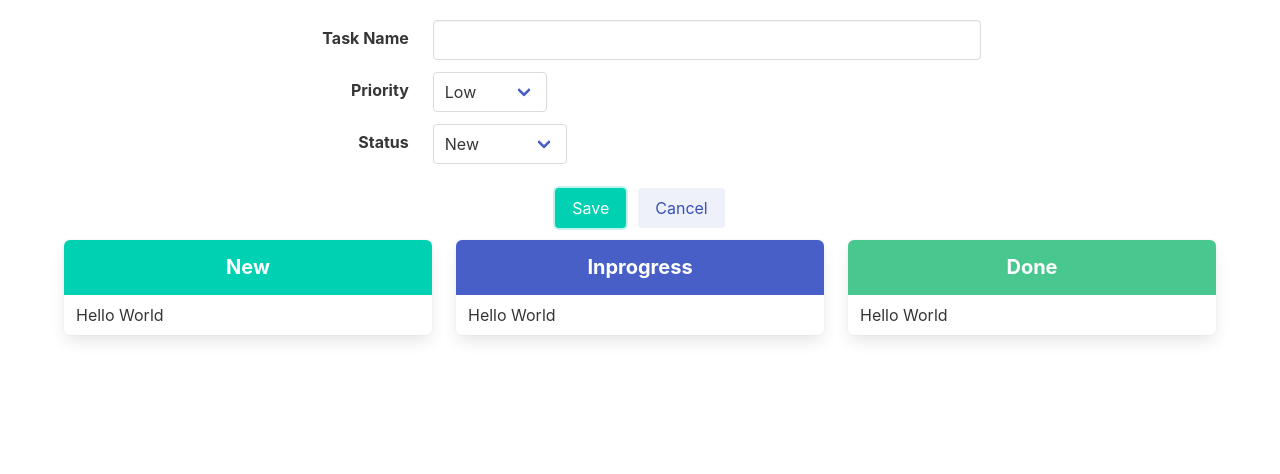
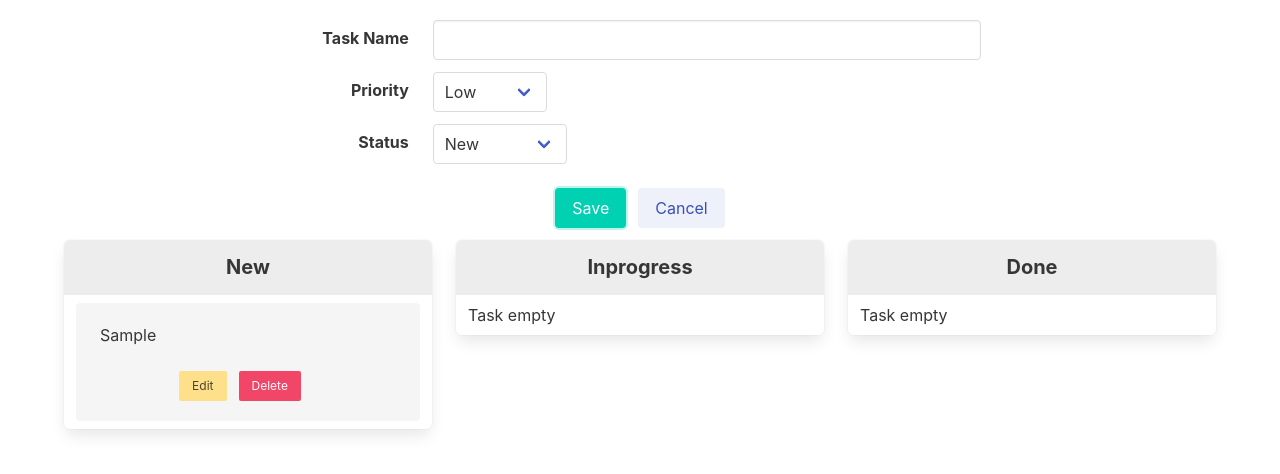
Before and after one commit to MuhamadIsmuaji/todo-sevima-training, a React (Create React App) app: page / in a window 1280 px wide. Both pictures are taken after typing "Sample" into the empty fields and a click on the button "Save". Shown: the top 474 px of the page. Built offline with nearby package versions, Linux system fonts and the light colour scheme.

Commit message:
(add) other component(s)

```diff
--- a/src/App.js
+++ b/src/App.js
@@ -2,11 +2,6 @@ import React, { useState, useEffect } from 'react';
 import 'bulma/css/bulma.css'
 import './App.css'
 import TaskStatus from './components/TaskStatus';
-// import styled from 'styled-components';
-
-// const ButtonCustom = styled(Button)`
-//   border-color: 1px black solid;
-// `;
 
 const App = () => {
   const TASK_PRIORITY_LOW = 'L';
@@ -74,11 +69,27 @@ const App = () => {
       let taskTemp = [...taskLists];
       taskTemp[formState].taskName = task.taskName;
       taskTemp[formState].taskPriority = task.taskPriority;
+      taskTemp[formState].taskStatus = task.taskStatus;
 
       setTaskList(taskTemp);
-
       resetTask();
       setFormState(INIT_FORM_STATE);
+    }
+  }
+
+  const clickTaskItem = (taskId, action) => {
+    switch (action) {
+      case 'edit':
+        editTask(taskId);
+        break;
+
+      case 'delete':
+        deleteTask(taskId);
+        break;
+
+      default:
+        throw 'Something wrong...';
+        break;
     }
   }
 
@@ -97,11 +108,19 @@ const App = () => {
       return idx === taskId;
     })
 
-    setTask({ taskName: taskTemp.taskName, taskPriority: taskTemp.taskPriority })
+    setTask({ taskName: taskTemp.taskName, taskPriority: taskTemp.taskPriority, taskStatus: taskTemp.taskStatus })
+  }
+
+  const getTaskListsBy = (filterBy, filterValue) => {
+    return taskLists.filter((obj) => {
+      return obj[filterBy] === filterValue;
+    })
   }
 
   useEffect(() => {
-    document.title = `Number of task(s): ${taskLists.length}`;
+    document.title = `New (${getTaskListsBy('taskStatus', TASK_STATUS_NEW).length}) |
+      Inprogress (${getTaskListsBy('taskStatus', TASK_STATUS_INPROGRESS).length}) |
+      Done (${getTaskListsBy('taskStatus', TASK_STATUS_DONE).length})`;
   });
 
   return (
@@ -178,13 +197,22 @@ const App = () => {
       </form>
       <div className="columns">
         <div className="column">
-          <TaskStatus taskStatusTitle={getTaskStatuses(TASK_STATUS_NEW).statusName}/>
+          <TaskStatus
+            taskStatusLists={getTaskListsBy(`taskStatus`, TASK_STATUS_NEW)}
+            taskStatusTitle={getTaskStatuses(TASK_STATUS_NEW).statusName}
+            onClick={(idx, action) => clickTaskItem(idx, action)} />
         </div>
         <div className="column">
-          <TaskStatus taskStatusClass="is-link" taskStatusTitle={getTaskStatuses(TASK_STATUS_INPROGRESS).statusName} />
+          <TaskStatus
+            taskStatusLists={getTaskListsBy(`taskStatus`, TASK_STATUS_INPROGRESS)}
+            taskStatusTitle={getTaskStatuses(TASK_STATUS_INPROGRESS).statusName}
+            onClick={(idx, action) => clickTaskItem(idx, action)} />
         </div>
         <div className="column">
-          <TaskStatus taskStatusClass="is-success" taskStatusTitle={getTaskStatuses(TASK_STATUS_DONE).statusName} />
+          <TaskStatus
+            taskStatusLists={getTaskListsBy(`taskStatus`, TASK_STATUS_DONE)}
+            taskStatusTitle={getTaskStatuses(TASK_STATUS_DONE).statusName}
+            onClick={(idx, action) => clickTaskItem(idx, action)} />
         </div>
       </div>
     </div>
--- a/src/components/TaskStatus.js
+++ b/src/components/TaskStatus.js
@@ -1,11 +1,14 @@
 import React from 'react';
+import TaskStatusList from './TaskStatusList';
 
 const TaskStatus = (props) => {
+  const taskStatusTitle = props.taskStatusTitle ? props.taskStatusTitle : `-`;
+
   return (
-    <article className={`panel ${props.taskStatusClass ? props.taskStatusClass : `is-primary`}`}>
-      <p className="panel-heading has-text-centered">{props.taskStatusTitle ? props.taskStatusTitle : `-` }</p>
+    <article className={`panel`}>
+      <p className="panel-heading has-text-centered">{taskStatusTitle}</p>
       <div className="panel-block">
-        Hello World
+        <TaskStatusList taskLists={props.taskStatusLists} onClick={(idx, action) => props.onClick(idx, action)}></TaskStatusList>
       </div>
     </article>
   )
--- /dev/null
+++ b/src/components/TaskStatusList.js
@@ -0,0 +1,55 @@
+import React from 'react';
+
+const TaskStatusListEmpty = () => {
+  return (
+    <div>Task empty</div>
+  )
+}
+
+const TaskStatusListItem = (props) => {
+  const taskName = props.taskName ? props.taskName : `-` ;
+
+  return (
+    <div className="columns">
+      <div className="column is-12">
+        <div className="notification">
+          <div className="columns">
+            <div className="column is-12">{taskName}</div>
+          </div>
+          <div className="columns">
+            <div className="column is-12">
+              <div className="field is-grouped is-grouped-centered">
+                <p className="control">
+                  <button className="button is-small is-warning is-fullwidth" onClick={() => props.onClick(props.taskIdx, 'edit')}>Edit</button>
+                </p>
+                <p className="control">
+                  <button className="button is-small is-danger is-fullwidth" onClick={() => props.onClick(props.taskIdx, 'delete')}>Delete</button>
+                </p>
+              </div>
+            </div>
+          </div>
+        </div>
+      </div>
+    </div>
+  )
+}
+
+const TaskStatusList = (props) => {
+  const taskLists = props.taskLists ? props.taskLists : [];
+
+  if (taskLists.length === 0) {
+    return (<div className="container"><TaskStatusListEmpty /></div>)
+  }
+
+  return (
+    <div className="container">
+      {
+        taskLists.map((val, idx) =>
+          <TaskStatusListItem  key={idx} taskIdx={idx} taskName={val.taskName} onClick={(id, action) => props.onClick(id, action)}></TaskStatusListItem>
+        )
+      }
+    </div>
+  )
+}
+
+export default TaskStatusList;
```
